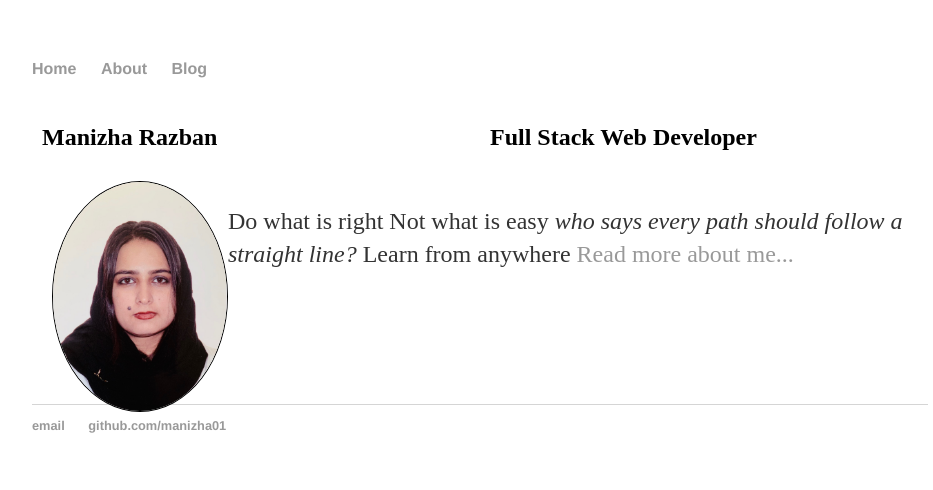
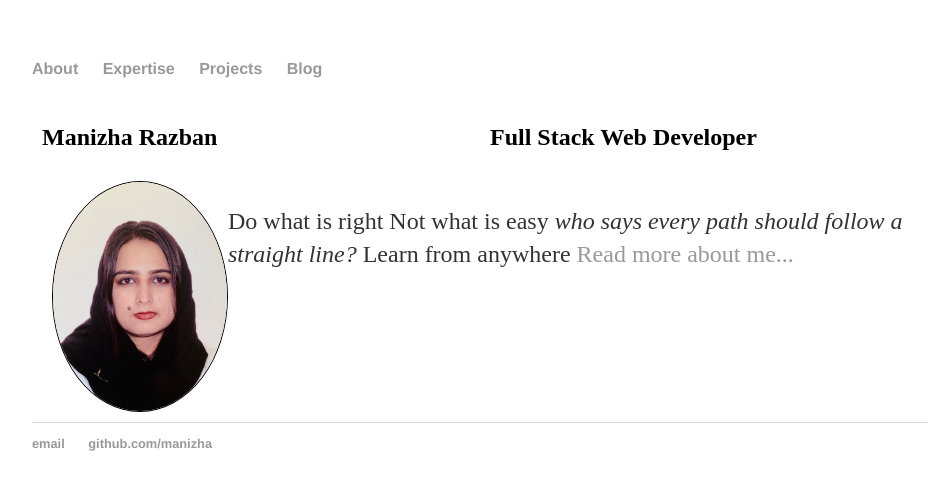
Before and after one commit to manizha01/manizha01.github.io, a Jekyll site: the page built from index.html, in a window 1280 px wide. Shown: the top 490 px of the page, without its empty margins (160-1093 px from the left). Built offline with Jekyll 4.4.1, drawn with Linux system fonts in a browser that asks for light colours.

Commit message:
Update default.html

```diff
--- a/_layouts/default.html
+++ b/_layouts/default.html
@@ -9,8 +9,9 @@
 		<body>
 			<nav>
 	    		<ul>
-	        		<li><a href="/">Home</a></li>
-		        	<li><a href="/about">About</a></li>
+	        		<li><a href="/about">About</a></li>
+		        	<li><a href="/">Expertise</a></li>
+				<li><a href="/">Projects</a></li>
 	        		<li><a href="/blog">Blog</a></li>
 	    		</ul>
 			</nav>
@@ -26,10 +27,11 @@
 			<br>
 			<br>
 			<br>
+			<br>
 			<footer>
 	    		<ul>
 	        		<li><a href="mailto:manizha.razban@gmail.com">email</a></li>
-	        		<li><a href="https://manizha01.github.io/">github.com/manizha01</a></li>
+	        		<li><a href="https://manizha01.github.io/">github.com/manizha</a></li>
 				</ul>
 			</footer>
 		</body>
```
